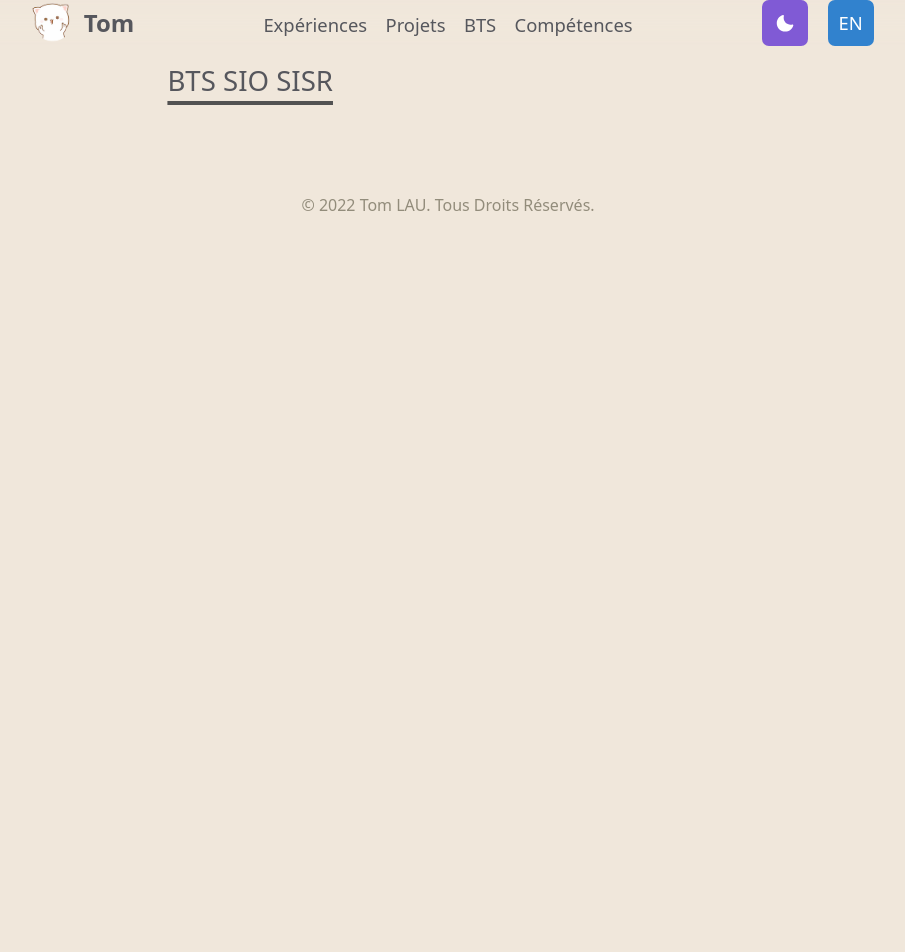
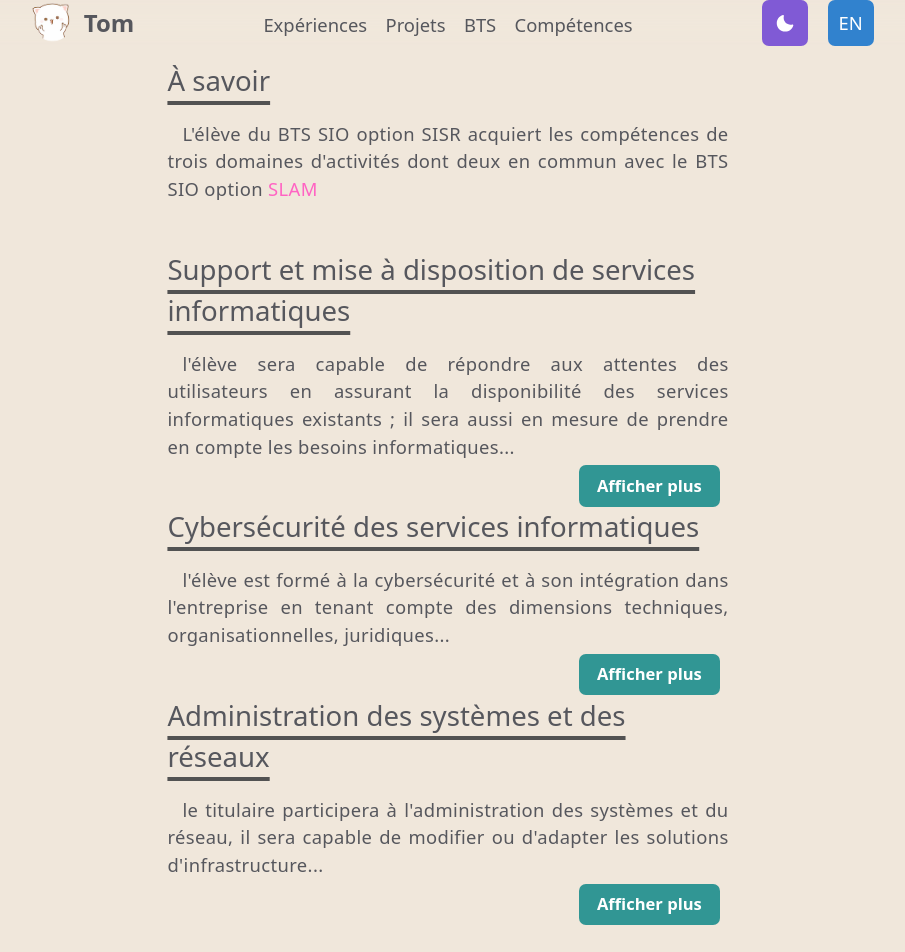
Before and after one commit to KiSEiGitHub/Me, a Next.js app: page /Bts/Sisr in a window 1280 px wide. Shown: the top 952 px of the page, without its empty margins (192-1097 px from the left). Before the commit the page ends 800 px from the top, so only its background shows below. Built offline with nearby package versions, Linux system fonts and the light colour scheme.

Commit message:
feat(sisr) : page

```diff
--- a/Json/bts.json
+++ b/Json/bts.json
@@ -19,6 +19,26 @@
           "Long": " l'élève participera à la conception, au développement, ainsi qu'au déploiement et à la maintenance des composants logiciels d'une solution applicative. Il acquiert ainsi des compétences en conception et développement d'une solution applicative, en maintenance de celle-ci, mais aussi en bases de données et en gestion des données numériques."
         }
       }
+    ],
+    "SISR": [
+      {
+        "Para": {
+          "Short": " l'élève sera capable de répondre aux attentes des utilisateurs en assurant la disponibilité des services informatiques existants ; il sera aussi en mesure de prendre en compte les besoins informatiques...",
+          "Long": " l'élève sera capable de répondre aux attentes des utilisateurs en assurant la disponibilité des services informatiques existants ; il sera aussi en mesure de prendre en compte les besoins informatiques dans l'entreprise et d'accompagner la transformation numérique des services informatiques, tout en maintenant son employabilité. Il acquiert ainsi les compétences pour gérer le patrimoine informatique, répondre aux incidents, développer la présence de l'entreprise sur le Web, organiser son propre développement professionnel."
+        }
+      },
+      {
+        "Para": {
+          "Short": " l'élève est formé à la cybersécurité et à son intégration dans l'entreprise en tenant compte des dimensions techniques, organisationnelles, juridiques...",
+          "Long": "l'élève est formé à la cybersécurité et à son intégration dans l'entreprise en tenant compte des dimensions techniques, organisationnelles, juridiques... Il obtient ainsi des compétences sur la protection des données et l'identité numérique de l'entreprise, la sécurisation des équipements et usages des utilisateurs. Option SISR: il est formé à la cybersécurisation d'une infrastructure réseau, d'un système ou d'un service informatique."
+        }
+      },
+      {
+        "Para": {
+          "Short": " le titulaire participera à l'administration des systèmes et du réseau, il sera capable de modifier ou d'adapter les solutions d'infrastructure...",
+          "Long": " le titulaire participera à l'administration des systèmes et du réseau, il sera capable de modifier ou d'adapter les solutions d'infrastructure ainsi que la qualité de service des équipements du réseaux. Il acquiert ainsi les compétences pour concevoir une solution d'infrastructure réseau, l'installer, la tester et la déployer. L'élève apprend aussi à administrer et superviser ce réseau."
+        }
+      }
     ]
   }
 }
--- a/pages/Bts/Sisr.jsx
+++ b/pages/Bts/Sisr.jsx
@@ -1,18 +1,78 @@
-import React from 'react';
-import { Container } from '@chakra-ui/react';
+import React, { useContext, useState } from 'react';
+import { Box, Button, Container } from '@chakra-ui/react';
 import Section from '../../Layout/Section';
-import { SectionTitle } from '../../Layout/CustomText';
+import { ParaIndent, SectionTitle } from '../../Layout/CustomText';
+import { LinkBlank } from '../../Layout/NavLink';
+import { TextContext } from '../../Hook/TextContext';
+import BtnReturnPro from '../../components/BtnReturnPro';
 
-const Sisr = () => {
+const Slam = () => {
+
+    const [first, setFirst] = useState(true);
+    const [two, setTwo] = useState(true);
+    const [three, setThree] = useState(true);
+    const { BTSText } = useContext(TextContext);
+
     return (
         <>
             <Container variant = "Main">
                 <Section delay = {0.5}>
-                    <SectionTitle>BTS SIO SISR</SectionTitle>
+                    <SectionTitle>À savoir</SectionTitle>
+                    <ParaIndent>
+                        L&apos;élève du BTS SIO option SISR acquiert les compétences de trois domaines d'activités dont deux
+                        en commun avec le BTS SIO option {' '}
+                        <LinkBlank href = {'./Slam'}>
+                            SLAM
+                        </LinkBlank>
+                    </ParaIndent>
+                </Section>
+
+                <Section delay = {0.6}>
+                    <SectionTitle>Support et mise à disposition de services informatiques</SectionTitle>
+                    <ParaIndent>
+                        {first
+                            ? BTSText[ 'SISR' ][ 0 ][ 'Para' ][ 'Short' ]
+                            : BTSText[ 'SISR' ][ 0 ][ 'Para' ][ 'Long' ]
+                        }
+                    </ParaIndent>
+                    <Button variant = "ButtonLike" onClick = {() => setFirst(!first)} pos = "absolute" right = {9}>
+                        {first ? 'Afficher plus' : 'Afficher moins'}
+                    </Button>
+                </Section>
+
+                <Section delay = {0.7}>
+                    <SectionTitle>Cybersécurité des services informatiques</SectionTitle>
+                    <ParaIndent>
+                        {two
+                            ? BTSText[ 'SISR' ][ 1 ][ 'Para' ][ 'Short' ]
+                            : BTSText[ 'SISR' ][ 1 ][ 'Para' ][ 'Long' ]
+                        }
+                    </ParaIndent>
+                    <Button variant = "ButtonLike" onClick = {() => setTwo(!two)} pos = "absolute" right = {9}>
+                        {two ? 'Afficher plus' : 'Afficher moins'}
+                    </Button>
+                </Section>
+
+                <Section delay = {0.8}>
+                    <SectionTitle>Administration des systèmes et des réseaux</SectionTitle>
+                    <ParaIndent>
+                        {three
+                            ? BTSText[ 'SISR' ][ 2 ][ 'Para' ][ 'Short' ]
+                            : BTSText[ 'SISR' ][ 2 ][ 'Para' ][ 'Long' ]
+                        }
+                    </ParaIndent>
+                    <Button variant = "ButtonLike" onClick = {() => setThree(!three)} pos = "absolute" right = {9}>
+                        {three ? 'Afficher plus' : 'Afficher moins'}
+                    </Button>
+                </Section>
+
+                <Section delay = {0.9}>
+                    <Box mt = {20} />
+                    <BtnReturnPro />
                 </Section>
             </Container>
         </>
     );
 };
 
-export default Sisr;
+export default Slam;
```
